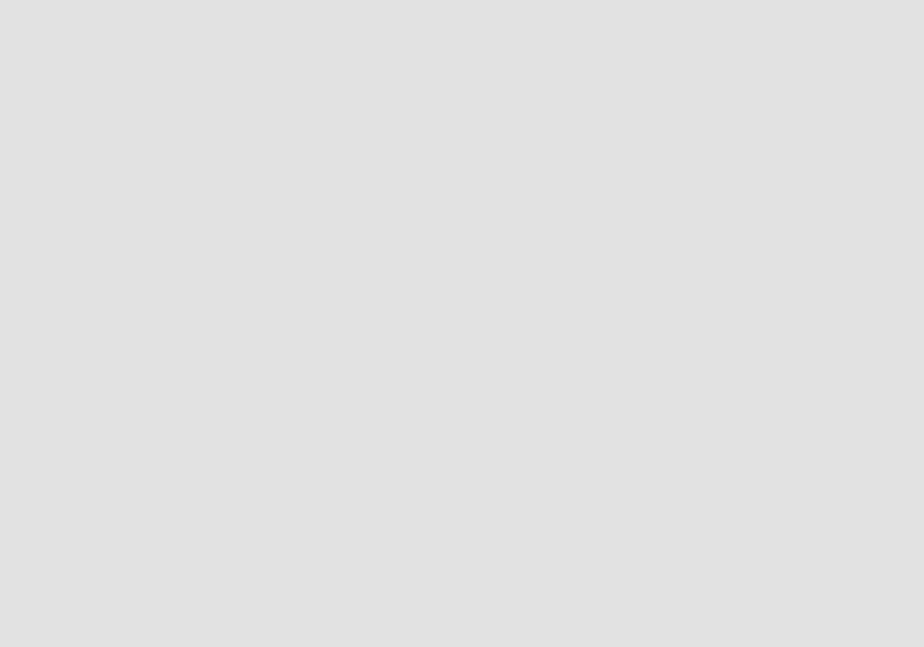
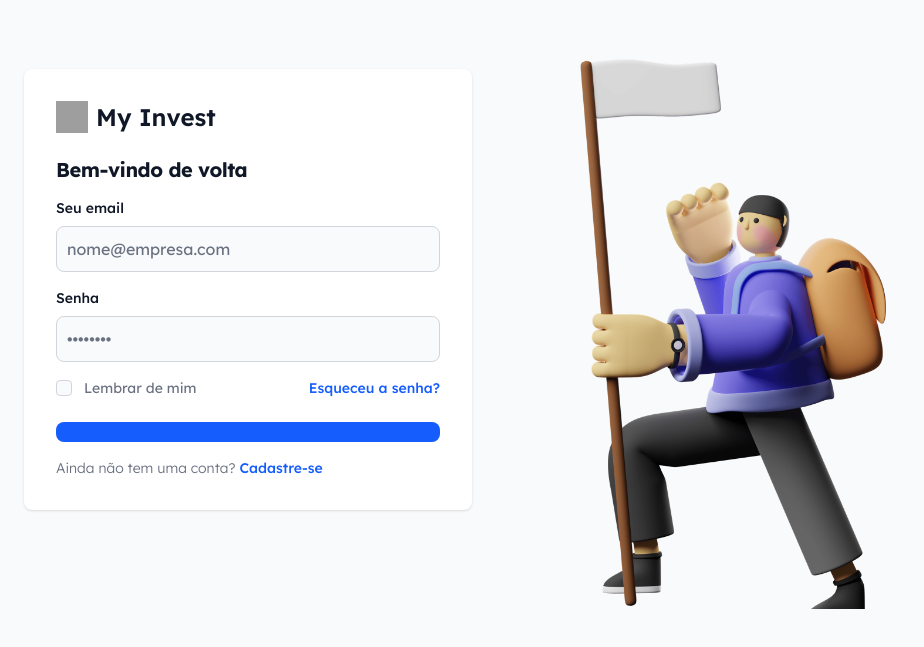
Before and after one commit to ThomasLincoln/My-Invest, a Vue app in the folder frontend/my-invest/: page /login in a window 1280 px wide. Before the commit this address had no page. Shown: the part 111-758 px from the top of the page, without its empty margins (0-924 px from the left). Built offline with nearby package versions, Linux system fonts and the light colour scheme; grey boxes are pictures that could not be loaded.

Commit message:
refact: ajustando a view do login

```diff
--- a/frontend/my-invest/src/router/index.tsx
+++ b/frontend/my-invest/src/router/index.tsx
@@ -7,12 +7,18 @@ import MetasView from '@/views/MetasView.vue'
 import PortfolioView from '@/views/PortfolioView.vue'
 import PerfilView from '@/views/PerfilView.vue'
 import WelcomeView from '@/views/WelcomeView.vue'
+import LoginView from '@/views/LoginView.vue'
 
 const routes: Array<RouteRecordRaw> = [
   {
     path: '/',
     name: 'Portfolio',
     component: PortfolioView,
+  },
+  {
+    path: '/login',
+    name: 'Login',
+    component: LoginView,
   },
   {
     path: '/dashboard',
--- /dev/null
+++ b/frontend/my-invest/src/views/LoginView.vue
@@ -0,0 +1,116 @@
+<template>
+    <section class="bg-gray-50 min-h-screen flex items-center justify-center">
+        <div
+            class="flex flex-col items-center justify-center w-full max-w-7xl px-6 py-8 mx-auto md:h-screen lg:py-0 md:flex-row gap-8"
+        >
+            <div
+                class="w-full bg-white rounded-lg shadow md:mt-0 sm:max-w-md xl:p-0"
+            >
+                <div class="p-6 space-y-4 md:space-y-6 sm:p-8">
+                    <a
+                        href="#"
+                        class="flex items-center mb-6 text-2xl font-semibold text-gray-900"
+                    >
+                        <img
+                            class="w-8 h-8 mr-2"
+                            src="https://flowbite.s3.amazonaws.com/blocks/marketing-ui/logo.svg"
+                            alt="logo"
+                        />
+                        My Invest
+                    </a>
+
+                    <h1
+                        class="text-xl font-bold leading-tight tracking-tight text-gray-900 md:text-2xl"
+                    >
+                        Bem-vindo de volta
+                    </h1>
+
+                    <form class="space-y-4 md:space-y-6">
+                        <div>
+                            <label
+                                for="email"
+                                class="block mb-2 text-sm font-medium text-gray-900"
+                                >Seu email</label
+                            >
+                            <input
+                                type="email"
+                                name="email"
+                                id="email"
+                                class="bg-gray-50 border border-gray-300 text-gray-900 rounded-lg focus:ring-blue-600 focus:border-blue-600 block w-full p-2.5"
+                                placeholder="nome@empresa.com"
+                                required
+                            />
+                        </div>
+
+                        <div>
+                            <label
+                                for="password"
+                                class="block mb-2 text-sm font-medium text-gray-900 dark:text-white"
+                                >Senha</label
+                            >
+                            <input
+                                type="password"
+                                name="password"
+                                id="password"
+                                placeholder="••••••••"
+                                class="bg-gray-50 border border-gray-300 text-gray-900 rounded-lg focus:ring-blue-600 focus:border-blue-600 block w-full p-2.5 dark:bg-gray-700 "
+                                required
+                            />
+                        </div>
+
+                        <div class="flex items-center justify-between">
+                            <div class="flex items-start">
+                                <div class="flex items-center h-5">
+                                    <input
+                                        id="remember"
+                                        aria-describedby="remember"
+                                        type="checkbox"
+                                        class="w-4 h-4 border border-gray-300 rounded bg-gray-50 focus:ring-3 focus:ring-blue-300 dark:bg-gray-700 dark:border-gray-600 dark:focus:ring-blue-600 dark:ring-offset-gray-800"
+                                    />
+                                </div>
+                                <div class="ml-3 text-sm">
+                                    <label
+                                        for="remember"
+                                        class="text-gray-500 dark:text-gray-300"
+                                        >Lembrar de mim</label
+                                    >
+                                </div>
+                            </div>
+                            <a
+                                href="#"
+                                class="text-sm font-medium text-blue-600 hover:underline dark:text-blue-500"
+                                >Esqueceu a senha?</a
+                            >
+                        </div>
+
+                        <button
+                            type="submit"
+                            class="w-full text-white bg-blue-600 hover:bg-blue-700 focus:ring-4 focus:outline-none focus:ring-blue-300 font-medium rounded-lg text-sm px-5 py-2.5 text-center dark:bg-blue-600 dark:hover:bg-blue-700 dark:focus:ring-blue-800 disabled:opacity-50 disabled:cursor-not-allowed"
+                        ></button>
+
+                        <p
+                            class="text-sm font-light text-gray-500 dark:text-gray-400"
+                        >
+                            Ainda não tem uma conta?
+                            <RouterLink
+                                to="/register"
+                                class="font-medium text-blue-600 hover:underline dark:text-blue-500"
+                                >Cadastre-se</RouterLink
+                            >
+                        </p>
+                    </form>
+                </div>
+            </div>
+
+            <div class="hidden md:block w-full md:w-1/2">
+                <img
+                    class="w-[%95] h-[80vh] rounded-lg object-cover"
+                    src="../assets/Saly-15.png"
+                    alt="Imagem de Login"
+                />
+            </div>
+        </div>
+    </section>
+</template>
+
+<script setup lang="ts"></script>
```
Also changed, not shown: frontend/my-invest/src/assets/Saly-15.png (added), 1 other file (tests, documents, lock files or other folders).
